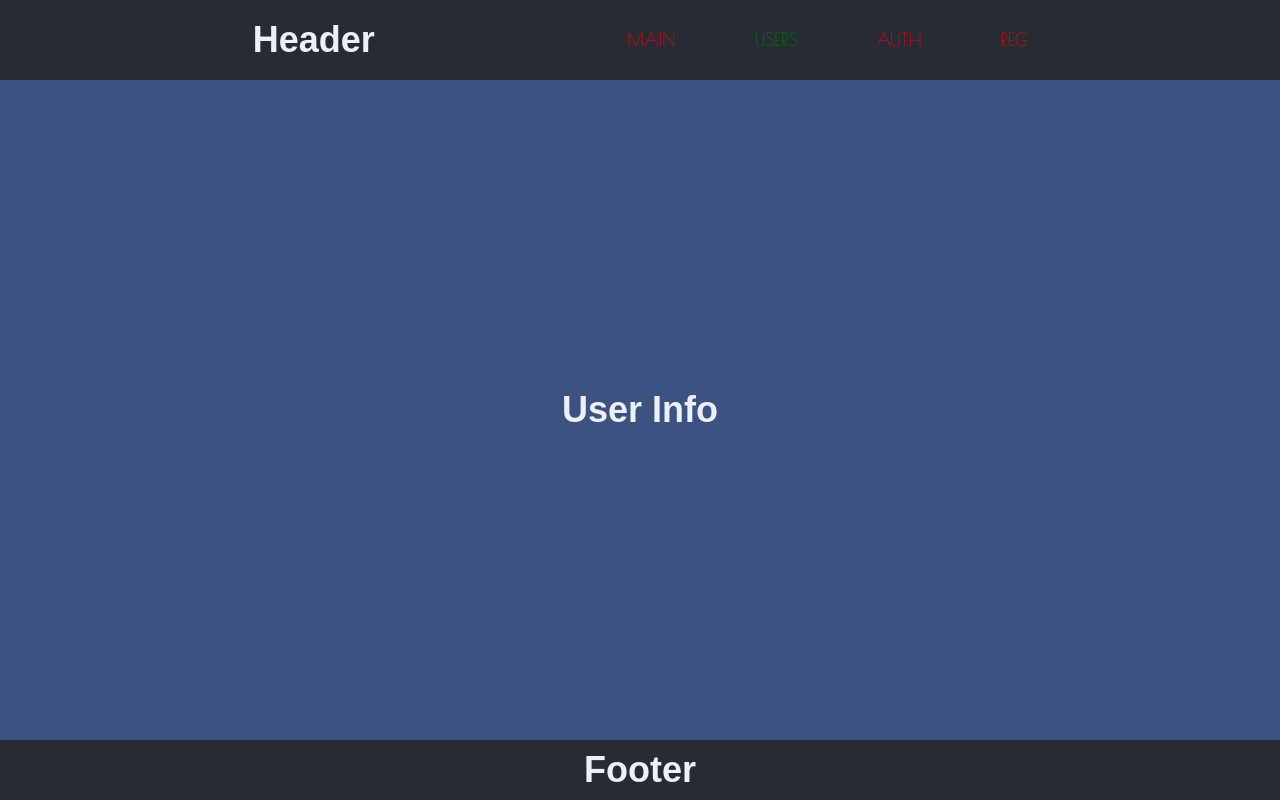
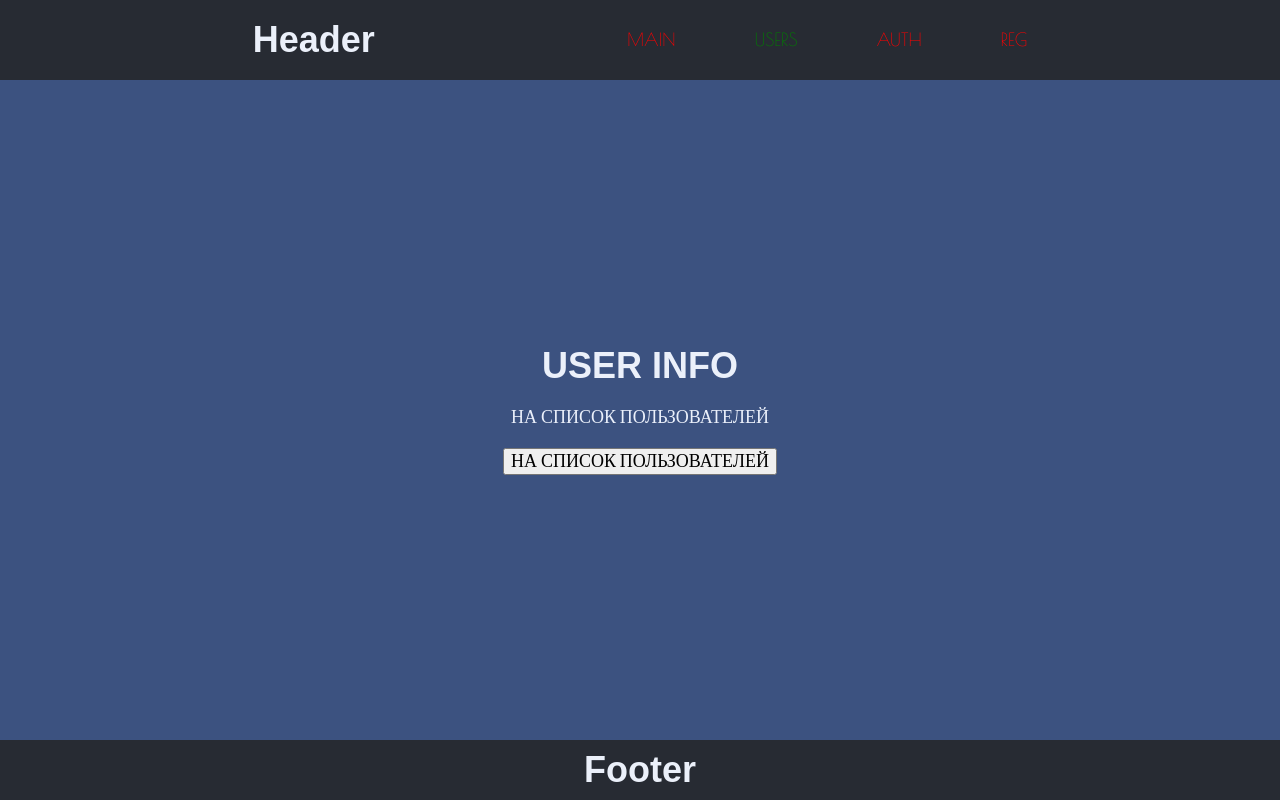
Before and after one commit to ukonsas28/react_course_2022, a React (Create React App) app: page /users/1 in a window 1280 px wide. Built offline with nearby package versions, Linux system fonts and the light colour scheme; a web font is replaced by a local one.

Commit message:
routing useLocation useNavigation

```diff
--- a/src/components/pages/MainPage/UserList/UserListItem/index.tsx
+++ b/src/components/pages/MainPage/UserList/UserListItem/index.tsx
@@ -3,10 +3,9 @@ import { Link } from 'react-router-dom';
 
 type UserListItemPropsType = {
   name: string;
-  age: string;
 };
 
-const UserListItem = ({ name, age }: UserListItemPropsType) => {
+const UserListItem = ({ name }: UserListItemPropsType) => {
   useEffect(() => console.log('USER_LIST_ITEM - MOUNT'), []);
   return (
     <li>
--- a/src/components/pages/MainPage/UserList/index.tsx
+++ b/src/components/pages/MainPage/UserList/index.tsx
@@ -21,7 +21,7 @@ const UserList = ({ data }: UserListPropsType) => {
   return (
     <ul>
       {data.map((el) => (
-        <UserListItem key={el.id} name={el.name} age={el.age} />
+        <UserListItem key={el.id} name={el.name} />
       ))}
     </ul>
   );
--- a/src/components/pages/MainPage/index.tsx
+++ b/src/components/pages/MainPage/index.tsx
@@ -1,4 +1,5 @@
 import React, { useEffect, useState } from 'react';
+import { useLocation } from 'react-router-dom';
 import { data } from '../../../helpers';
 import UserList from './UserList';
 import Button from '../../common/Button';
@@ -6,10 +7,21 @@ import Button from '../../common/Button';
 const MainPage = () => {
   useEffect(() => console.log('MAIN_PAGE - MOUNT'), []);
 
+  // const { state } = useLocation() as { state: { isOpen: boolean } };
+  const location = useLocation();
+  const mainState: { isOpen: boolean } = location.state as any;
+
   const [listVisible, setListVisible] = useState(false);
   const handler = () => {
     setListVisible((prev) => !prev);
   };
+
+  useEffect(() => {
+    if (mainState?.isOpen) {
+      setListVisible(true);
+    }
+  }, [mainState?.isOpen]);
+
   return (
     <>
       <h1>User List</h1>
--- a/src/components/pages/OneUserPage/index.tsx
+++ b/src/components/pages/OneUserPage/index.tsx
@@ -1,4 +1,31 @@
 import React from 'react';
+import { Link, useNavigate } from 'react-router-dom';
 
-const OneUserPage = () => <h1>User Info</h1>;
+type OneUserPagePropsType = {
+  userInfo: { id: number; name: string; age: string } | undefined;
+};
+
+const OneUserPage = ({ userInfo }: OneUserPagePropsType) => {
+  console.log(userInfo);
+
+  const navigate = useNavigate();
+  const handler = () => {
+    navigate('/users', { state: { isOpen: true } });
+  };
+  return (
+    <>
+      <h1>USER INFO</h1>
+      <h2>{userInfo?.name}</h2>
+      <h2>{userInfo?.age}</h2>
+      <br />
+      <Link to="/users" state={{ isOpen: true }}>
+        НА СПИСОК ПОЛЬЗОВАТЕЛЕЙ
+      </Link>
+      <br />
+      <button type="button" onClick={handler}>
+        НА СПИСОК ПОЛЬЗОВАТЕЛЕЙ
+      </button>
+    </>
+  );
+};
 export default OneUserPage;
--- a/src/containers/OneUserContainer/index.tsx
+++ b/src/containers/OneUserContainer/index.tsx
@@ -1,6 +1,14 @@
 import React from 'react';
+import { useParams } from 'react-router-dom';
 import OneUserPage from '../../components/pages/OneUserPage';
+import { data } from '../../helpers';
 
-const OneUserContainer = () => <OneUserPage />;
+const OneUserContainer = () => {
+  const { name } = useParams();
+
+  const user = data.find((el) => el.name === name);
+
+  return <OneUserPage userInfo={user} />;
+};
 
 export default OneUserContainer;
--- a/src/helpers/index.ts
+++ b/src/helpers/index.ts
@@ -10,9 +10,9 @@ export const data = [
   { id: 8, name: 'Jane', age: '35' },
   { id: 9, name: 'john', age: '54' },
   { id: 10, name: 'Margo', age: '43' },
-  // { id: 11, name: 'Natali', age: '28' },
-  // { id: 12, name: 'Pedro', age: '18' },
-  // { id: 13, name: 'Chris', age: '29' },
-  // { id: 14, name: 'CJ', age: '44' },
-  // { id: 15, name: 'Sam', age: '38' },
+  { id: 11, name: 'Natali', age: '28' },
+  { id: 12, name: 'Pedro', age: '18' },
+  { id: 13, name: 'Chris', age: '29' },
+  { id: 14, name: 'CJ', age: '44' },
+  { id: 15, name: 'Sam', age: '38' },
 ];
```
